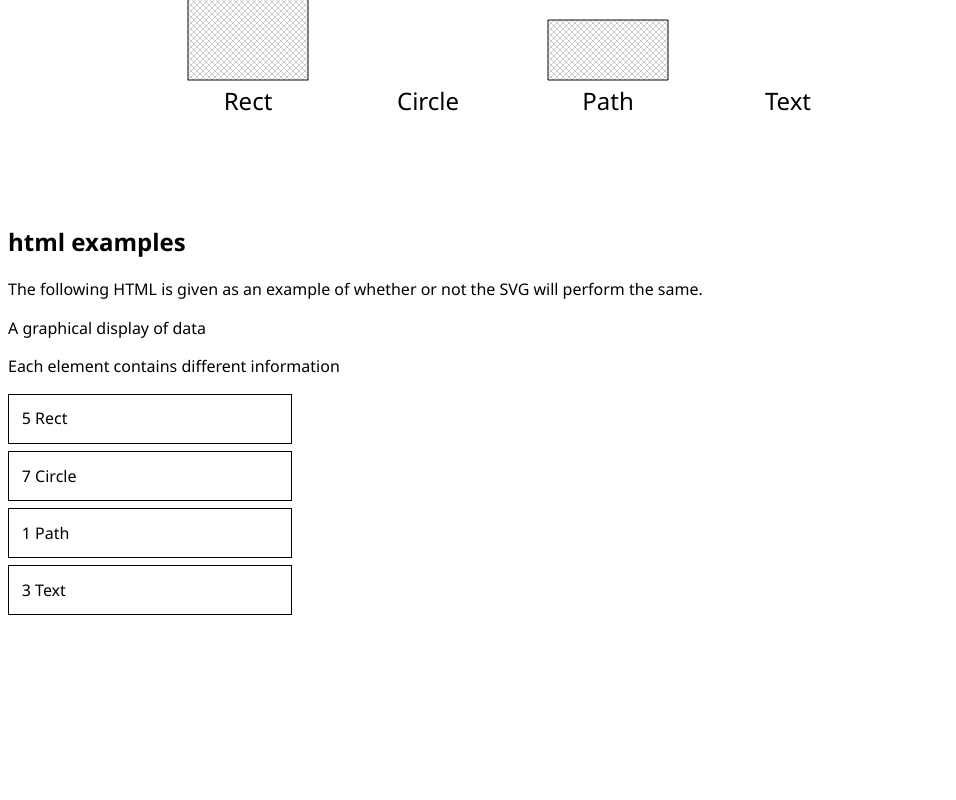
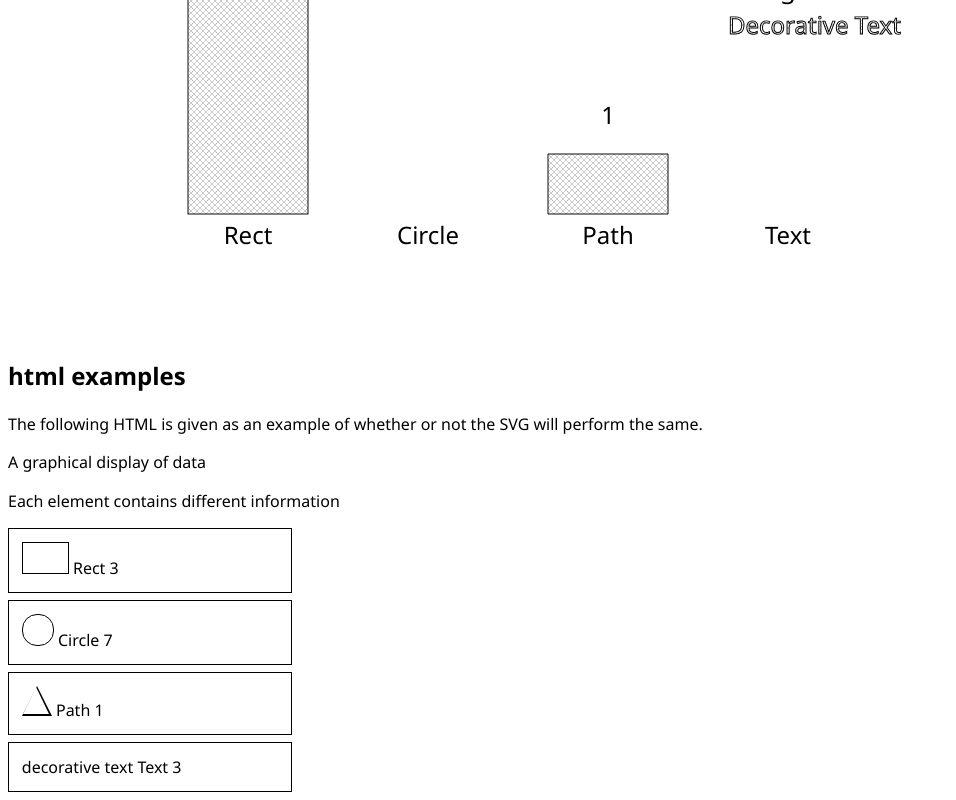
Before and after one commit to fizzstudio/svg-aria-test, a plain HTML site: page examples/region/svg-region.html in a window 1280 px wide. Shown: the part 915-1715 px from the top of the page, without its empty margins (0-956 px from the left). Before the commit the page ends 1538 px from the top, so only its background shows below. Drawn offline with Linux system fonts and the light colour scheme.

Commit message:
improve expected results, HTML structure

```diff
--- a/examples/region/svg-region.html
+++ b/examples/region/svg-region.html
@@ -27,6 +27,7 @@
         padding: .8rem;
         margin: .45rem 0;
         border: .1rem solid black;
+        position: relative;
       }
 
       line {
@@ -64,6 +65,49 @@
       .centered {
         text-anchor: middle;
       }
+
+      .vspan-rect {
+        display: inline-block;
+        width: 45px;
+        height: 30px;
+        border: 1px solid black;
+        background-color: white;
+      }
+
+      .vspan-circle {
+        display: inline-block;
+        width: 30px;
+        height: 30px;
+        border: 1px solid black;
+        background-color: white;
+        border-radius: 15px;
+      }
+
+      .vspan-path1 {
+        display: inline-block;
+        background-color: transparent;
+        width: 0;
+        height: 0;
+        border-left: 15px solid transparent;
+        border-right: 15px solid transparent;
+
+        /* border-right: 35px solid transparent; */
+        border-bottom: 30px solid black;
+      }
+      .vspan-path2 {
+        display: inline-block;
+        position: absolute;
+        background-color: transparent;
+        width: 0;
+        height: 0;
+        top: 14px;
+        left: 14px;
+        border-left: 13px solid transparent;
+        border-right: 13px solid transparent;
+
+        /* border-right: 35px solid transparent; */
+        border-bottom: 27px solid white;
+      }
     </style>
   </head>
 
@@ -74,7 +118,12 @@
     </p>
     <ul>Expectations:
       <li>We expect that a screen reader (SR) can navigate to each element with a role and aria-label using a keyboard (SVG, g, and all SVG primitives).</li>
-      <li>We expect that a SR will announce the aria-label correctly.</li>
+      <li>The SVG is labelled by the chart's title and subtitle (these should be read as a single text when navigating to the root element).</li>
+      <li>The title and subtitle are hidden from a screen reader because they are announced on their parent element instead. These elements should not be read out loud.</li>
+      <li>The elements are grouped in pairs. The screen reader should be able to separately navigate to the group before navigating to each pair.</li>
+      <li>Each primitive (rect, circle, path, text) should be accessible by a screen reader and read the number and label for that element.</li>
+      <li>We expect that a SR will announce the aria-label correctly for each element, followed by its role.</li>
+      <li>The aria label should announce the number, followed by the type of primitive (eg "7 Rect"), even though the text may be displayed viusally in a different order. This is designed intentionally to ensure that the ARIA is working correctly.</li>
       <li>We expect that different SVG primitives (rect, circle, path, text) will be consistent with each other based on
         previous expectations.</li>
       <li>We expect that the SVG elements will provide the same experience as the HTML elements (below the SVG space).
@@ -89,25 +138,25 @@
         aria-labelledby="title subtitle">
         <!--  Origin is uppper left instead of bottom left  -->
         <!--  Chart name  -->
-        <text x="50%" y="5" id="title" class="centered">A graphical display of data</text>
-        <text x="50%" y="10" id="subtitle" class="centered">Each element contains different information</text>
+        <text x="50%" y="5" id="title" class="centered" aria-hidden="true">A graphical display of data</text>
+        <text x="50%" y="10" id="subtitle" class="centered" aria-hidden="true">Each element contains different information</text>
         <g class="chart-element level-2" role="group" aria-label="Rect and Circle">
           <text x="40" y="45" text-anchor="middle" id="b01v" aria-hidden="true">5</text>
           <rect x="30" y="50" width="20" height="50" class="chart-element level-3" role="img"
-            aria-pressed="false" aria-labelledby="b01v b01t" />
+            aria-labelledby="b01v b01t" />
           <text x="40" y="105" text-anchor="middle" id="b01t" aria-hidden="true">Rect</text>
           <text x="70" y="25" text-anchor="middle" id="b02v" aria-hidden="true">7</text>
-          <circle cx="70" cy="40" r="10" class="chart-element level-3" role="img" aria-pressed="false"
+          <circle cx="70" cy="40" r="10" class="chart-element level-3" role="img"
             aria-labelledby="b02v b02t" />
           <text x="70" y="105" text-anchor="middle" id="b02t" aria-hidden="true">Circle</text>
         </g>
         <g class="chart-element level-2" role="group" aria-label="Path and Text">
           <text x="100" y="85" text-anchor="middle" id="b03v" aria-hidden="true">1</text>
           <path d="M90,90 L110,90 L110,100 L90,100 Z" class="chart-element level-3" role="img"
-            aria-pressed="false" aria-labelledby="b03v b03t" />
+            aria-labelledby="b03v b03t" />
           <text x="100" y="105" text-anchor="middle" id="b03t" aria-hidden="true">Path</text>
           <text x="130" y="65" text-anchor="middle" id="b04v" aria-hidden="true">3</text>
-          <text x="120" y="70" class="chart-element level-3" role="img" aria-pressed="false"
+          <text x="120" y="70" class="chart-element level-3" role="img"
             aria-labelledby="b04v b04t">Decorative
             Text</text>
           <text x="130" y="105" text-anchor="middle" id="b04t" aria-hidden="true">Text</text>
@@ -128,22 +177,30 @@
       whether or not the SVG will perform the same.
     </p>
     <div class="level-1" role="region" aria-labelledby="html-title html-subtitle">
-      <p aria-hidden="true" id="html-title">A graphical display of data</p>
-      <p aria-hidden="true" id="html-subtitle">Each element contains different information</p>
+      <p id="html-title" aria-hidden="true">A graphical display of data</p>
+      <p id="html-subtitle" aria-hidden="true">Each element contains different information</p>
       <div class="level-2" role="group" aria-label="Rect and Circle">
-        <div class="html-button level-3" role="img" aria-pressed="false">5
-          Rect
+        <div class="html-button level-3">
+          <span class="visual-span vspan-rect" role="img" aria-labelledby="htmlRect2 htmlRect1"></span>
+          <span id="htmlRect1" aria-hidden="true">Rect</span>
+          <span id="htmlRect2" aria-hidden="true">3</span>
         </div>
-        <div class="html-button level-3" role="img" aria-pressed="false">7
-          Circle
+        <div class="html-button level-3">
+          <span class="visual-span vspan-circle" role="img" aria-labelledby="htmlCircle2 htmlCircle1"></span>
+          <span id="htmlCircle1" aria-hidden="true">Circle</span>
+          <span id="htmlCircle2" aria-hidden="true">7</span>
         </div>
       </div>
       <div class="level-2" role="group" aria-label="Path and Text">
-        <div class="html-button level-3" role="img" aria-pressed="false">1
-          Path
-        </div>
-        <div class="html-button level-3" role="img" aria-pressed="false">3
-          Text
+        <div class="html-button level-3">
+          <span class="visual-span vspan-path1" aria-hidden="true"></span>
+          <span class="visual-span vspan-path2" role="img" aria-labelledby="htmlPath2 htmlPath1"></span>
+          <span id="htmlPath1" aria-hidden="true">Path</span>
+          <span id="htmlPath2" aria-hidden="true">1</span>
+        </div><div class="html-button level-3">
+          <span class="visual-span vspan-text" role="img" aria-labelledby="htmlText2 htmlText1">decorative text</span>
+          <span id="htmlText1" aria-hidden="true">Text</span>
+          <span id="htmlText2" aria-hidden="true">3</span>
         </div>
       </div>
     </div>
```
